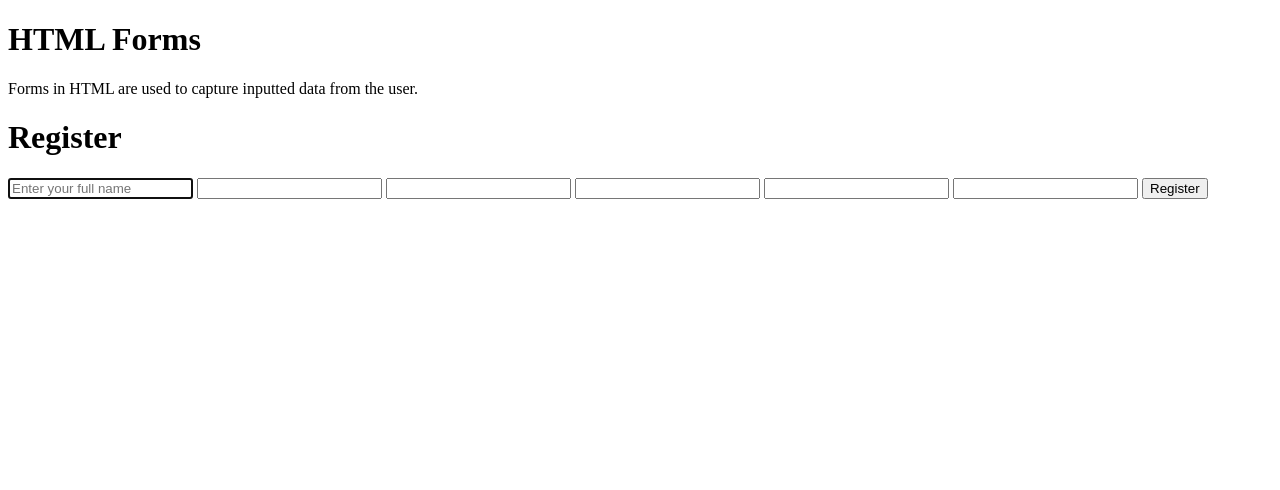
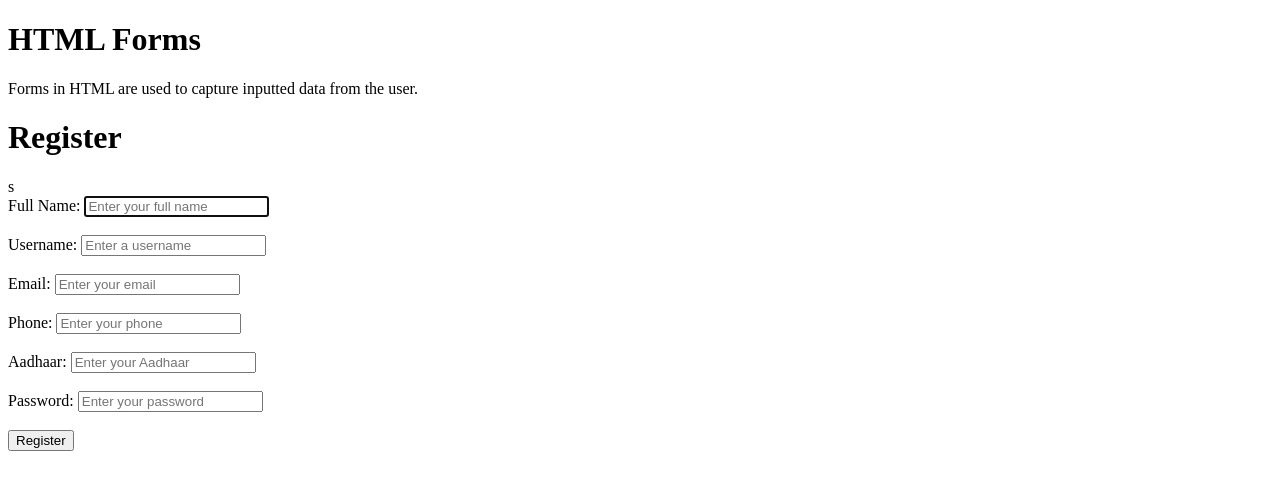
Before and after one commit to shridhar-javafsd/ibm-webservices-demo-dec-2025, a plain HTML site: page frontend-demos/html-css-demos/html-forms.html in a window 1280 px wide. Drawn offline with Linux system fonts and the light colour scheme.

Commit message:
html fundas

```diff
--- a/frontend-demos/html-css-demos/forms.js
+++ b/frontend-demos/html-css-demos/forms.js
@@ -1,7 +1,22 @@
+console.log('forms data');
 
 // print form data on console after submission
 
-const printFormData = () => {
-    const formData = '';
+const printFormData = (event, form) => {
+    // event.preventDefault();
+    const formData = Object.fromEntries(new FormData(form));
     console.log(formData);
 };
+
+// const printFormData = (event) => {
+//     event.preventDefault();
+//     const formData = {
+//         name: document.getElementById("name").value,
+//         username: document.getElementById("username").value,
+//         email: document.getElementById("email").value,
+//         phone: document.getElementById("phone").value,
+//         aadhaar: document.getElementById("aadhaar").value,
+//         password: document.getElementById("password").value
+//     };
+//     console.log(formData);
+// };
--- a/frontend-demos/html-css-demos/html-forms.html
+++ b/frontend-demos/html-css-demos/html-forms.html
@@ -5,31 +5,64 @@
 </head>
 
 <body>
+    <div>
+
+    </div>
+    <span>
+
+    </span>
+
+    <article>
+
+    </article>
+
     <h1>HTML Forms</h1>
     <p>Forms in HTML are used to capture inputted data from the user.</p>
     <h1>Register</h1>
-    <form onsubmit="printFormData();"> <!-- Is that Okay?  -->
 
-        <!-- Name, Username, Phone, Email, Aadhaar, Password -->
-        <!-- Apply validations  -->
-        <!-- Name required, Username 32 chars, Phone indian phone, Email, Aadhaar 12 digits , Password 8-32 chars, upper, lower, special etc -->
-        <!-- Use labels  -->
-        <label for=""></label>
-        <input type="text" id="name" name="" placeholder="Enter your full name" required autofocus />
-        <label for=""></label>
-        <input type="text" id="username">
-        <label for=""></label>
-        <input type="email" id="" name="email">
-        <label for=""></label>
-        <input type="tel" id="" name="phone">
-        <label for=""></label>
-        <input type="number" id="" name="aadhaar">
-        <label for=""></label>
-        <input type="password" id="" name="passsword">
+    <!-- <a href="" target="_blank"></a> -->
+
+s    <form onsubmit="return printFormData(); return false;">
+        <label>
+            Full Name:
+            <input type="text" id="name" name="name" placeholder="Enter your full name" required autofocus>
+        </label>
+        <br><br>
+        <label>
+            Username:
+            <input type="text" id="username" name="username" minlength="4" maxlength="32" placeholder="Enter a username"
+                required>
+        </label>
+        <br><br>
+        <label>
+            Email:
+            <input type="email" id="email" name="email" placeholder="Enter your email" required>
+        </label>
+        <br><br>
+        <label>
+            Phone:
+            <input type="tel" id="phone" name="phone" pattern="[6-9]{1}[0-9]{9}" placeholder="Enter your phone"
+                required>
+        </label>
+        <br><br>
+        <label>
+            Aadhaar:
+            <input type="text" id="aadhaar" name="aadhaar" pattern="[0-9]{12}" placeholder="Enter your Aadhaar"
+                required>
+        </label>
+        <br><br>
+        <label>
+            Password:
+            <input type="password" id="password" name="password" minlength="8" maxlength="32"
+                pattern="(?=.*[a-z])(?=.*[A-Z])(?=.*\d)(?=.*[@$!%*?&]).{8,32}" placeholder="Enter your password"
+                required>
+        </label>
+        <br><br>
+
         <input type="submit" value="Register">
     </form>
+    <script src="./forms.js"></script>
 
-    <script>'./forms.js'</script>
 </body>
 
 </html>
```
Also changed, not shown: frontend-demos/html-css-demos/html-fundas.html (+1 -0 lines), frontend-demos/html-css-demos/sample.html (added, +18 -0 lines).
